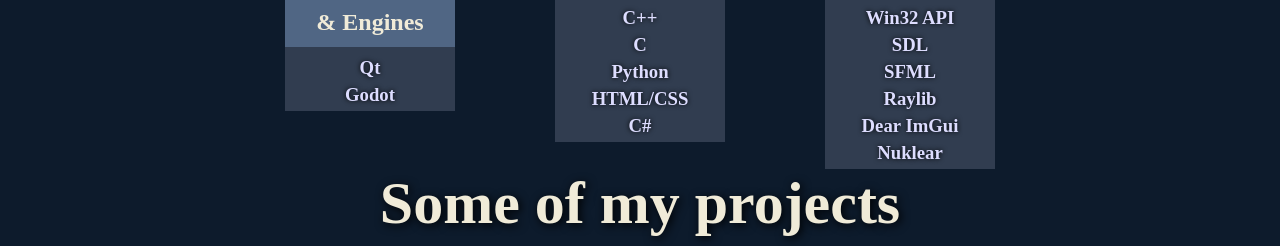
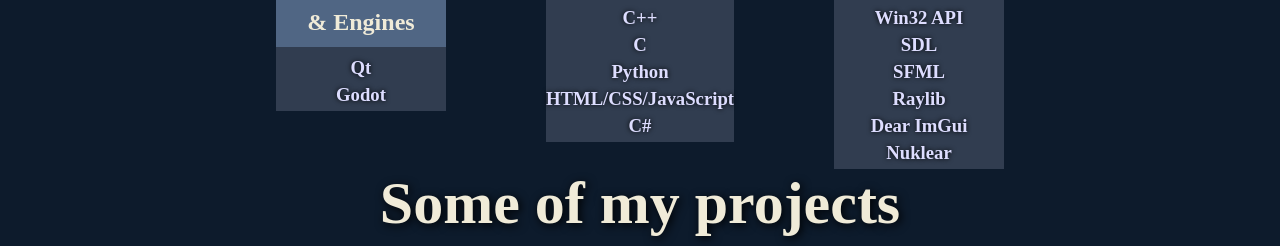
Before and after one commit to som3a-dev/som3athedev.github.io, a plain HTML site: page index.html in a window 1280 px wide. Shown: the part 1152-1398 px from the top of the page. Drawn offline with Linux system fonts and the light colour scheme; a web font is replaced by a local one.

Commit message:
Update index.html

```diff
--- a/index.html
+++ b/index.html
@@ -66,7 +66,7 @@
                         <h3>C++</h3>
                         <h3>C</h3>
                         <h3>Python</h3>
-                        <h3>HTML/CSS</h3>
+                        <h3>HTML/CSS/JavaScript</h3>
                         <h3>C#</h3>
                     </div>
                 </div>
```
